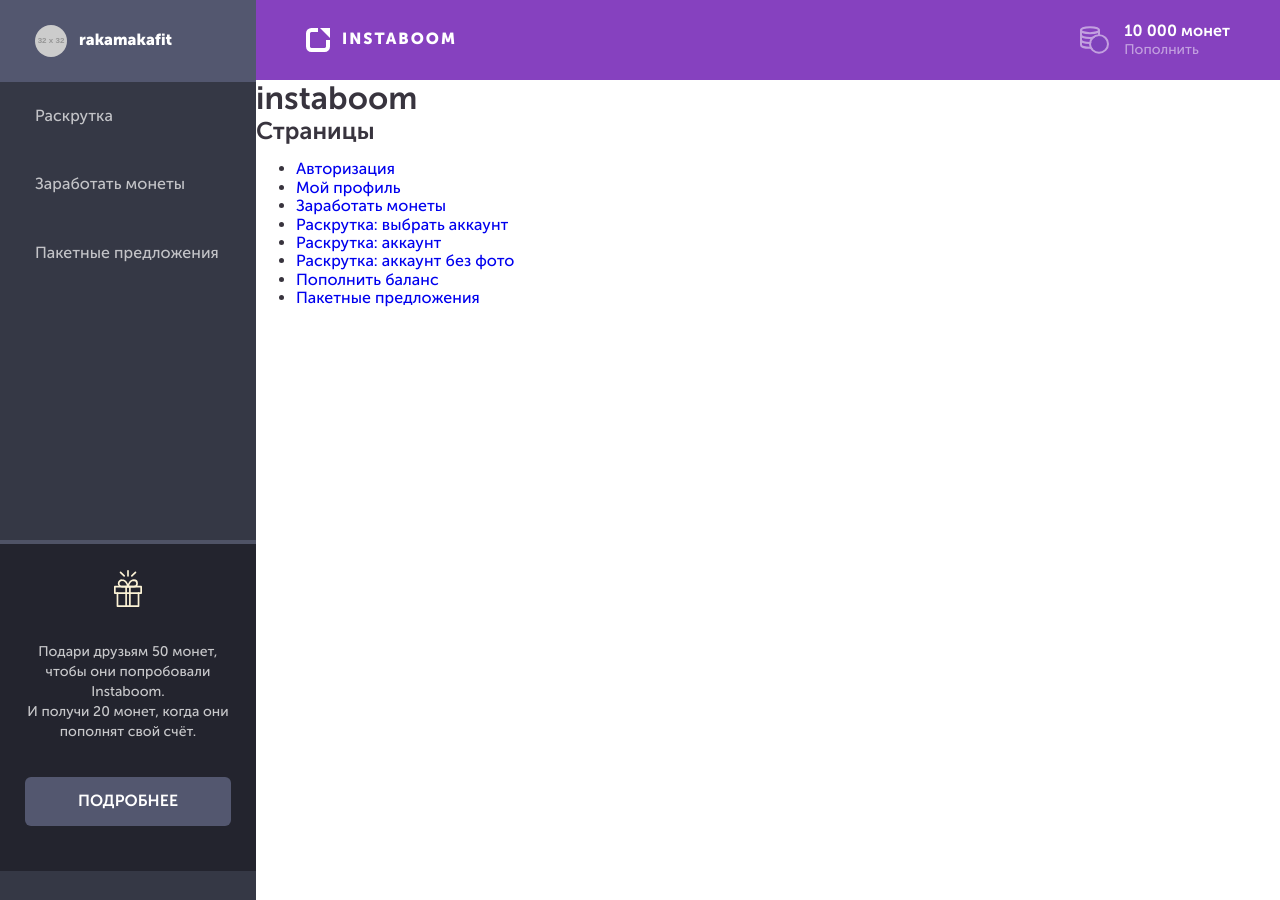
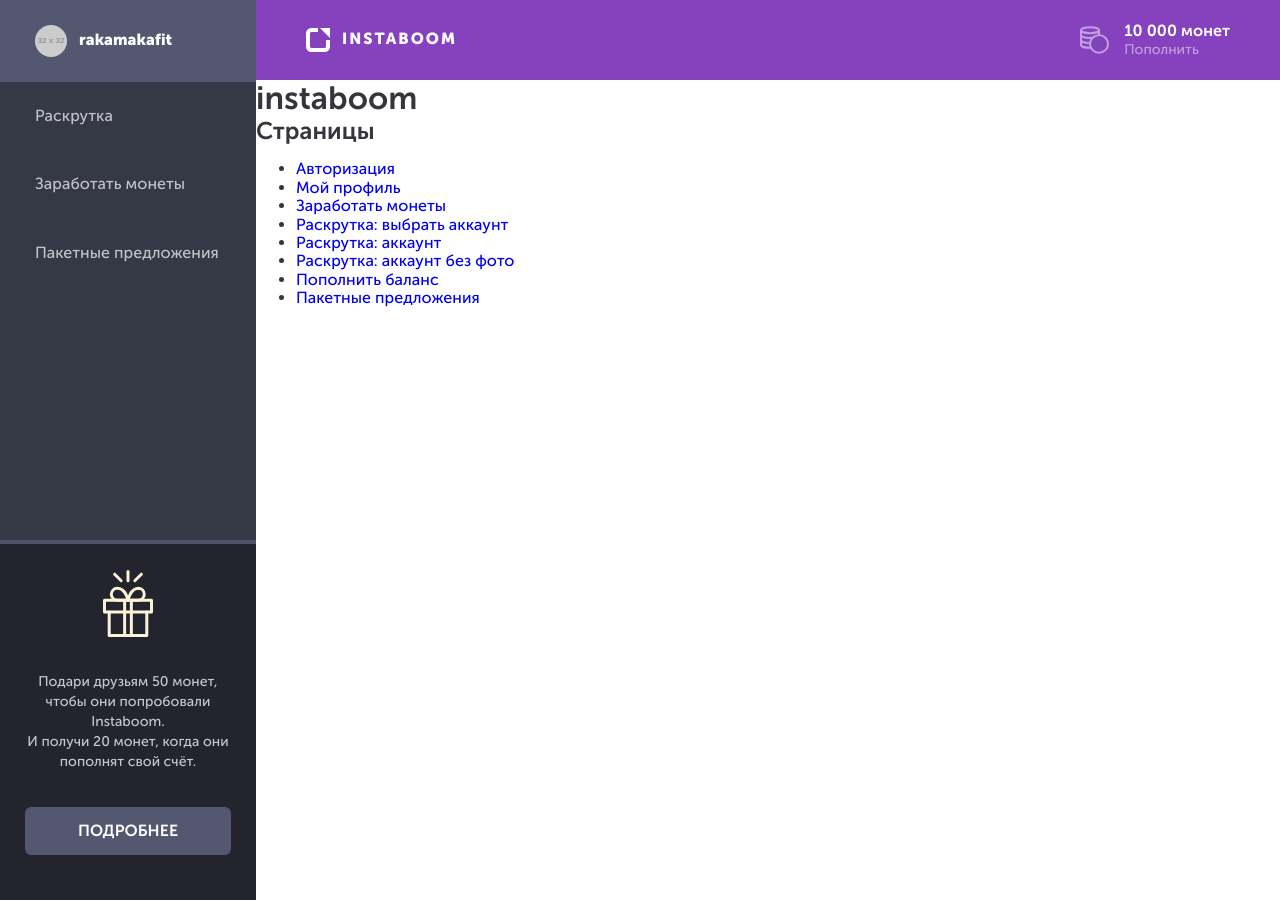
Before and after one commit to kaptn3/instaboom, a Jekyll site: the page built from README.md, in a window 1280 px wide. Built offline with Jekyll 4.4.1, drawn with Linux system fonts in a browser that asks for light colours; our own code applies the rules of GitHub Pages for plain Markdown files.

Commit message:
Aside: fix image sizes

```diff
--- a/_sass/components/aside-gift.scss
+++ b/_sass/components/aside-gift.scss
@@ -6,10 +6,6 @@
   left: 0;
   width: 256px;
   position: absolute;
-
-  img {
-    width: 28px;
-  }
 }
 
 .gift {
@@ -48,6 +44,10 @@
   .aside__gift {
     padding-top: 20px;
     padding-bottom: 20px;
+
+    img {
+      width: 28px;
+    }
   }
 
   .gift {
```
